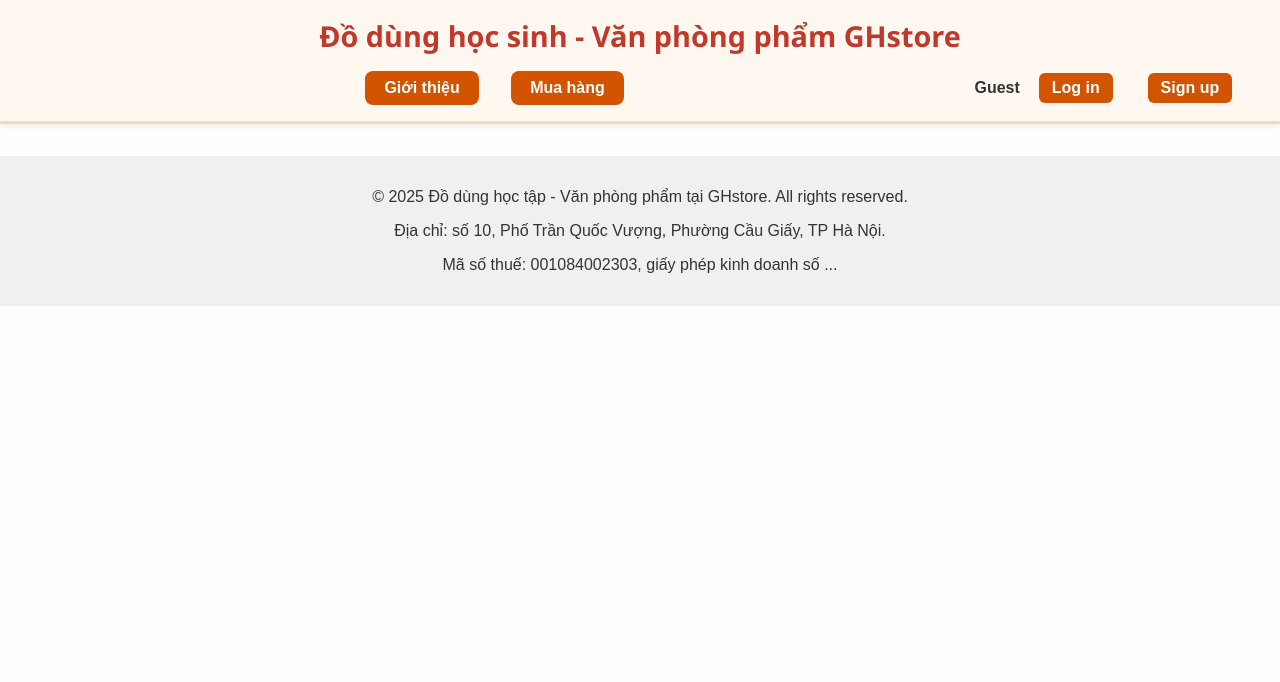
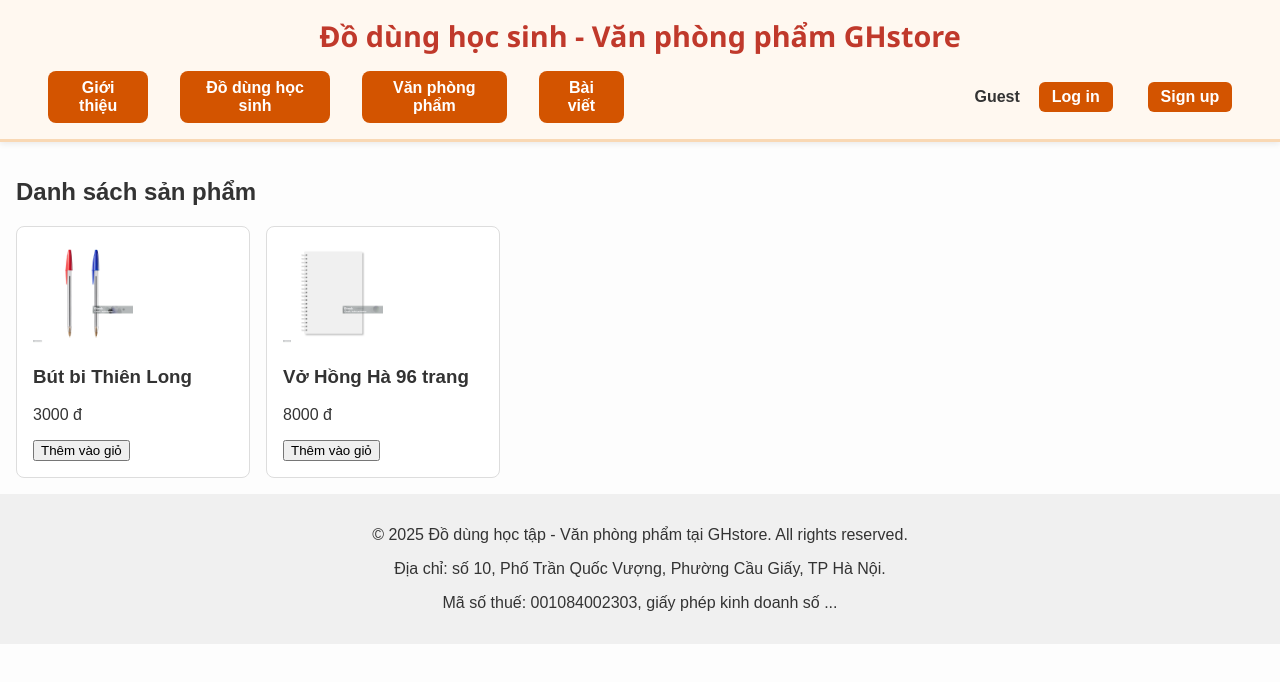
Before and after one commit to Gago84/giangStore, a React (Vite) app: page /giangStore/DDHS in a window 1280 px wide. Shown: the top 682 px of the page. Built offline with nearby package versions, Linux system fonts and the light colour scheme; no server answers.

Commit message:
update thêm thẻ DDHS VPP Blog

```diff
--- a/src/App.jsx
+++ b/src/App.jsx
@@ -2,7 +2,9 @@
 import Header from './components/Header';
 import Footer from './components/Footer';
 import Intro from './pages/Intro';
-import Shop from './pages/Shop';
+import DDHS from './pages/DDHS';
+import VPP from './pages/VPP';
+import Blog from './pages/Blog';
 import SignUp from './pages/SignUp';
 import Login from "./pages/Login";
 import Profile from "./pages/Profile";  // ✅ ở đây mới import
@@ -14,7 +16,9 @@
       <main>
         <Routes>
           <Route path="/" element={<Intro />} />
-          <Route path="/shop" element={<Shop />} />
+          <Route path="/DDHS" element={<DDHS />} />
+          <Route path="/VPP" element={<VPP />} />
+          <Route path="/Blog" element={<Blog />} />
           <Route path="/signup" element={<SignUp />} />
           <Route path="/login" element={<Login />} />
           <Route path="/profile" element={<Profile />} /> {/* ✅ Profile route */}
--- a/src/components/Header.jsx
+++ b/src/components/Header.jsx
@@ -9,7 +9,9 @@
       <div>
         <nav>
           <Link to="/">Giới thiệu</Link>
-          <Link to="/shop">Mua hàng</Link>
+          <Link to="/DDHS">Đồ dùng học sinh</Link>
+          <Link to="/VPP">Văn phòng phẩm</Link>
+          <Link to="/Blog">Bài viết</Link>
         </nav>
         <nav>
           <UserArea />
--- a/src/pages/Shop.jsx
+++ b/src/pages/Blog.jsx
@@ -1,12 +1,12 @@
 import ProductList from '../components/ProductList';
 
-function Shop() {
+function Blog() {
   return (
     <section>
-      <h2>Danh sách sản phẩm</h2>
+      <h2>Bài viết</h2>
       <ProductList />
     </section>
   );
 }
 
-export default Shop;
+export default Blog;
--- /dev/null
+++ b/src/pages/DDHS.jsx
@@ -0,0 +1,12 @@
+import ProductList from '../components/ProductList';
+
+function DDHS() {
+  return (
+    <section>
+      <h2>Danh sách sản phẩm</h2>
+      <ProductList />
+    </section>
+  );
+}
+
+export default DDHS;
--- /dev/null
+++ b/src/pages/VPP.jsx
@@ -0,0 +1,12 @@
+import ProductList from '../components/ProductList';
+
+function VPP() {
+  return (
+    <section>
+      <h2>Danh sách sản phẩm</h2>
+      <ProductList />
+    </section>
+  );
+}
+
+export default VPP;
```
